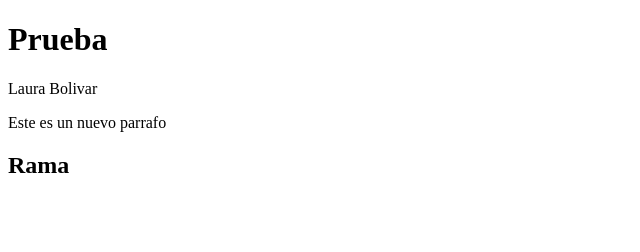
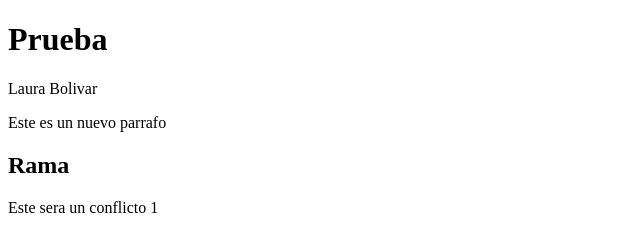
Before and after one commit to lauracsena/ADSOproyecto2024, a plain HTML site: page index.html in a window 1280 px wide. Shown: the whole page, without its empty margins (0-640 px from the left). Drawn offline with Linux system fonts and the light colour scheme.

Commit message:
parrafo conflicto 1

```diff
--- a/index.html
+++ b/index.html
@@ -10,5 +10,6 @@
    <p>Laura Bolivar</p>
    <p>Este es un nuevo parrafo</p>
    <h2>Rama</h2>
+   <p>Este sera un conflicto 1</p>
 </body>
 </html>
```
